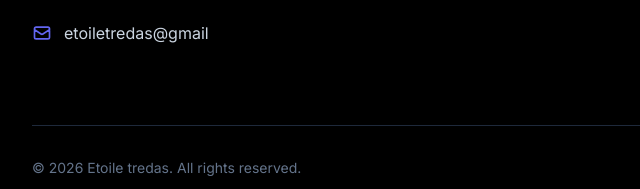
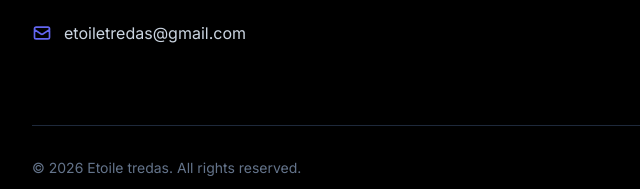
Before and after one commit to etoiletredas-arch/Etoiletredas, a plain HTML site: page index.html in a window 1280 px wide. Shown: the part 2580-2769 px from the top of the page, 0-640 px from the left. Drawn offline with nearby package versions, Linux system fonts and the light colour scheme.

Commit message:
Update index.html

```diff
--- a/index.html
+++ b/index.html
@@ -203,7 +203,7 @@
                     <p class="text-slate-400 mb-6 max-w-sm">Innovating the future with smart, secure, and user-centric digital solutions.</p>
                     <div class="flex items-center text-slate-300">
                         <svg class="w-5 h-5 mr-3 text-indigo-500" fill="none" stroke="currentColor" viewBox="0 0 24 24"><path stroke-linecap="round" stroke-linejoin="round" stroke-width="2" d="M3 8l7.89 5.26a2 2 0 002.22 0L21 8M5 19h14a2 2 0 002-2V7a2 2 0 00-2-2H5a2 2 0 00-2 2v10a2 2 0 002 2z"></path></svg>
-                        <a href="mailto:etoiletredas@gmail.com" class="hover:text-white transition-colors">etoiletredas@gmail</a>
+                        <a href="mailto:etoiletredas@gmail.com" class="hover:text-white transition-colors">etoiletredas@gmail.com</a>
                     </div>
                 </div>
 
```
